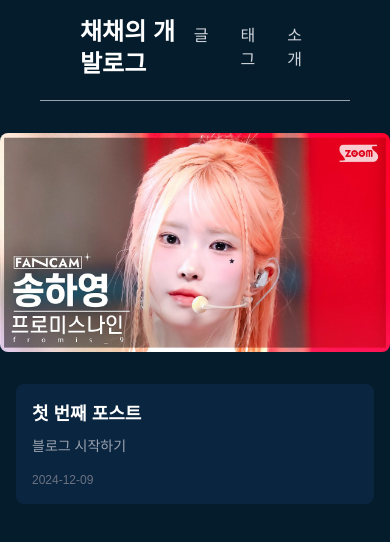
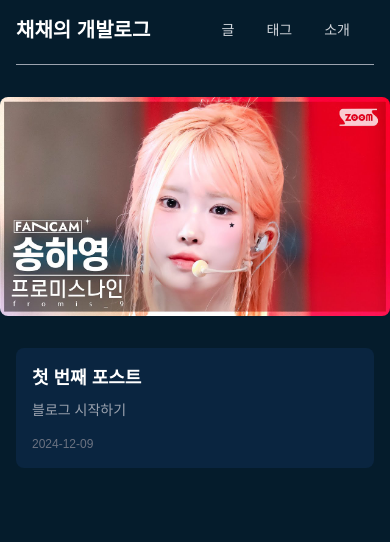
Before and after one commit to chaechae-04/chaechae, a Next.js app: page / in a window 390 px wide. Shown: the top 542 px of the page. Built offline with nearby package versions, Linux system fonts and the light colour scheme.

Commit message:
test : Header update

```diff
--- a/app/components/Header.tsx
+++ b/app/components/Header.tsx
@@ -2,13 +2,13 @@ import Link from 'next/link'
 
 export default function Header() {
     return (
-            <nav className="mx-auto max-auto px-10 py-4 flex flex-col">
+            <nav className="mx-auto max-w-screen-xl px-4 sm:px-10 py-4 flex flex-col">
                 <div className="flex items-center justify-between">
-                    <div className="ml-10 text-white text-2xl font-bold">채채의 개발로그</div>
-                    <div className="flex gap-4 text-gray-300 pr-10">
-                        <Link href="/posts" className="hover:text-white px-2">글</Link>
-                        <Link href="/tags" className="hover:text-white px-2">태그</Link>
-                        <Link href="/about" className="hover:text-white px-2">소개</Link>
+                    <div className="ml-0 sm:ml-10 text-white text-xl sm:text-2xl font-bold">채채의 개발로그</div>
+                    <div className="flex gap-4 text-gray-300 pr-4 sm:pr-10">
+                        <Link href="/posts" className="hover:text-white px-2 text-sm sm:text-base">글</Link>
+                        <Link href="/tags" className="hover:text-white px-2 text-sm sm:text-base">태그</Link>
+                        <Link href="/about" className="hover:text-white px-2 text-sm sm:text-base">소개</Link>
                     </div>
                 </div>
                 <div style={{ width: '100% '}} className="bg-gray-400 h-px mt-2 mx-auto mt-5" />
```
